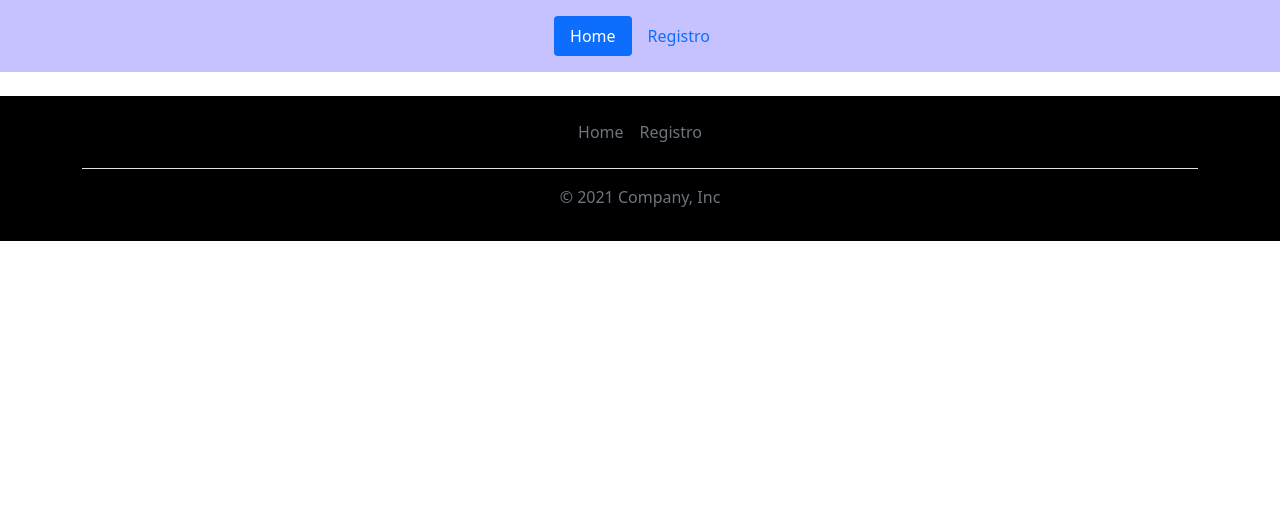
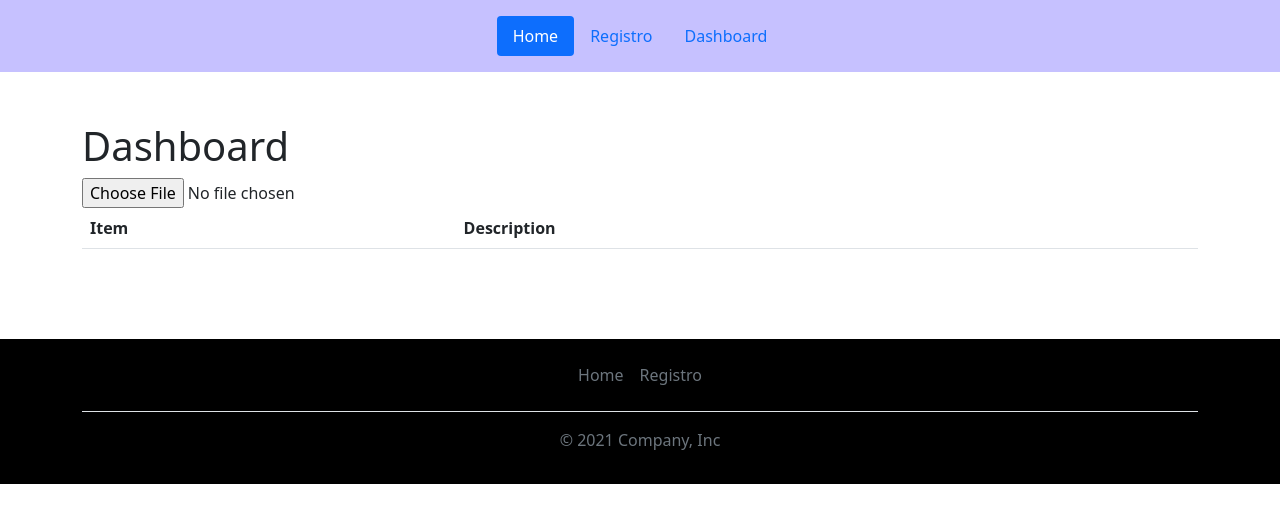
Before and after one commit to SoteroOsuna/EafyHeroku, a React (Create React App) app in the folder frontend/: page /dashboard in a window 1280 px wide. Shown: the top 522 px of the page. Built offline with nearby package versions, Linux system fonts and the light colour scheme.

Commit message:
Include Dashboard Page

```diff
--- a/frontend/package.json
+++ b/frontend/package.json
@@ -11,7 +11,8 @@
     "react-dom": "^18.0.0",
     "react-router-dom": "^6.3.0",
     "react-scripts": "4.0.3",
-    "web-vitals": "^2.1.4"
+    "web-vitals": "^2.1.4",
+    "xlsx": "^0.18.5"
   },
   "scripts": {
     "start": "react-scripts start",
--- a/frontend/src/components/Direccionamiento.jsx
+++ b/frontend/src/components/Direccionamiento.jsx
@@ -4,12 +4,14 @@ import { Routes, Route } from "react-router-dom";
 // paginas
 import Home from "./Paginas/Home";
 import Registro from "./Paginas/Registro";
+import Dashboard from "./Paginas/Dashboard";
 
 function Direccionamiento(){
     return (
         <Routes>
             <Route path="/" element={<Home />} />
             <Route path="/registro" element={<Registro />} />
+            <Route path="/dashboard" element={<Dashboard />} />
         </Routes>
     );
 }
--- /dev/null
+++ b/frontend/src/components/Paginas/Dashboard.jsx
@@ -0,0 +1,63 @@
+import React, { useEffect, useState } from "react";
+import * as XLSX from 'xlsx';
+
+function Dashboard(){
+    const [items, setItems] = useState([]);
+
+    const readExcel = (file) => {
+        const promise = new Promise((resolve, reject) => {
+            const fileReader = new FileReader();
+            fileReader.readAsArrayBuffer(file)
+
+            fileReader.onload = (e) => {
+                const bufferArray = e.target.result;
+
+                const wb = XLSX.read(bufferArray, {type:'buffer'});
+                const wsname = wb.SheetNames[0];
+
+                const ws = wb.Sheets[wsname];
+                const data = XLSX.utils.sheet_to_json(ws);
+
+                resolve(data);
+            };
+
+            fileReader.onerror = (error) => {
+                reject(error);
+            };
+        });
+
+        promise.then((d) => {
+            console.log(d);
+            setItems(d);
+        });
+    }
+
+    return(
+        <div className="container micontenedor">
+                <h1>Dashboard</h1>
+                <input type="file" onChange={(e)=>{
+                    const file = e.target.files[0];
+                    readExcel(file);
+                }}/>
+
+                <table class="table">
+                    <thead>
+                        <tr>
+                            <th scope="col">Item</th>
+                            <th scope="col">Description</th>
+                        </tr>
+                    </thead>
+                    <tbody>
+                        { items.map((d) => (
+                            <tr key={d.Item}>
+                                <th>{d.Item}</th>
+                                <td>{d.Description}</td>
+                            </tr>
+                        ))}
+                    </tbody>
+                </table>
+        </div>
+    );
+}
+
+export default Dashboard;
--- a/frontend/src/components/Paginas/Registro.jsx
+++ b/frontend/src/components/Paginas/Registro.jsx
@@ -33,6 +33,8 @@ function Registro() {
             email: input.email,
             contraseña: input.contraseña
         }
+
+
 
         // pasar datos a servidor o bd.
         axios.post("/registrar", nUsuario);
--- a/frontend/src/components/partials/Header.jsx
+++ b/frontend/src/components/partials/Header.jsx
@@ -13,6 +13,9 @@ function Header() {
                         <li className="nav-item">
                             <Link to="/registro" class="nav-link">Registro</Link>
                         </li>
+                        <li className="nav-item">
+                            <Link to="/dashboard" class="nav-link">Dashboard</Link>
+                        </li>
                     </ul>
                 </header>
             </div>
```
Also changed, not shown: frontend/public/styles.css (line endings or trailing spaces), 1 other file (tests, documents, lock files or other folders).
